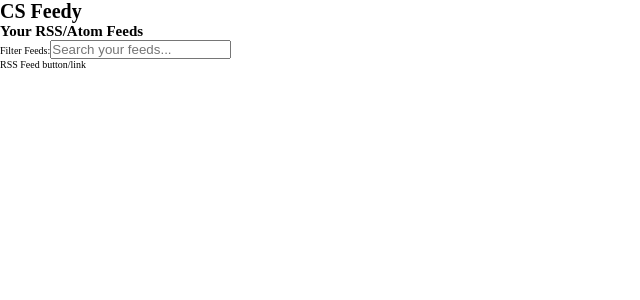
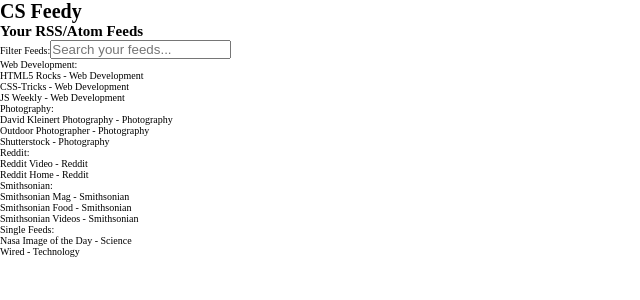
Before and after one commit to ARogala/cs-feedy, a React (Create React App) app: page / in a window 1280 px wide. Shown: the top 300 px of the page, without its empty margins (0-640 px from the left). Built offline with nearby package versions, Linux system fonts and the light colour scheme.

Commit message:
build feed button list from array of feeds

```diff
--- a/src/components/FeedBtnList.js
+++ b/src/components/FeedBtnList.js
@@ -3,12 +3,90 @@ import React from 'react';
 import PropTypes from 'prop-types';
 
 function FeedBtnList(props) {
-	console.log(props.allFeeds);
 
+	const allFeeds = props.allFeeds;
+
+	//https://stackoverflow.com/questions/4878756/how-to-capitalize-first-letter-of-each-word-like-a-2-word-city
+	function toTitleCase(str) {
+		return str.replace(/\w\S*/g, function(txt){
+		    return txt.charAt(0).toUpperCase() + txt.substr(1).toLowerCase();
+		});
+	}
+	//https://developer.mozilla.org/en-US/docs/Web/JavaScript/Reference/Global_Objects/Array/reduce
+	function groupBy(objectArray, property) {
+		return objectArray.reduce(function (acc, obj) {
+			//remove case sensitivity
+			obj[property] = toTitleCase(obj[property]);
+			//store the category in key
+			let key = obj[property];
+			//if the accumulator object at key is undefined place empty array
+			if (!acc[key]) {
+			  acc[key] = [];
+			}
+			//push objects with the same key into their array
+			//return accumulator
+			acc[key].push(obj);
+			return acc;
+		}, {});
+	}
+
+	//groupedFeeds is an object with arrays of feeds for each category {category1:[{...}], category2:[{...}], ...}
+	const groupedFeeds = groupBy(allFeeds, 'category');
+	console.log(groupedFeeds);
+	const allCategories = Object.keys(groupedFeeds);
+	console.log(allCategories);
+
+	/*
+		for each feed category if the number of feeds is greater than 1
+		build the DOM
+	*/
+	const dropDownUL = [];
+	for(let i = 0; i < allCategories.length; i++ ) {
+		if(groupedFeeds[allCategories[i]].length > 1) {
+			//build the dropDownUL
+			dropDownUL.push(
+				<li key={i}>
+					<span>{allCategories[i]}:</span>
+					<ul aria-label="submenu" className="dropDown">
+						{groupedFeeds[allCategories[i]].map((feed) => {
+							return (
+								<li
+									key={feed.id}
+									role="button"
+									tabIndex="0"
+								>
+									{feed.name + ' - ' + feed.category}
+								</li>
+							);
+						})}
+					</ul>
+				</li>
+			);
+		}
+	}
+
+	//build the DOM for the categories with one feed
+	const singleFeed = [];
+	for(let i = 0; i < allCategories.length; i++) {
+		if(groupedFeeds[allCategories[i]].length === 1) {
+			singleFeed.push(
+				<li
+					className="singleFeed"
+					key={groupedFeeds[allCategories[i]][0].id}
+					role="button"
+					tabIndex="0"
+				>
+					{groupedFeeds[allCategories[i]][0].name + ' - ' + groupedFeeds[allCategories[i]][0].category}
+				</li>
+			);
+		}
+	}
 
 	return (
-		<ul>
-			<li>RSS Feed button/link</li>
+		<ul className="feedBtnList">
+			{dropDownUL}
+			<span>Single Feeds:</span>
+			{singleFeed}
 		</ul>
 	);
 }
--- a/src/index.js
+++ b/src/index.js
@@ -9,79 +9,92 @@ let allFeeds = [
 	{
 		name: 'Nasa Image of the Day',
 		category: 'Science',
-		url:  'http://www.nasa.gov/rss/dyn/image_of_the_day.rss'
+		url:  'http://www.nasa.gov/rss/dyn/image_of_the_day.rss',
+		id: 0
 	},
 
 	{
 		name: 'HTML5 Rocks',
 		category: 'WeB Development',
-		url: 'http://feeds.feedburner.com/html5rocks'
+		url: 'http://feeds.feedburner.com/html5rocks',
+		id: 1
 	},
 
 	{
 		name: 'David Kleinert Photography',
 		category: 'Photography',
-		url: 'http://www.davidkphotography.com/index.php?x=atom'
+		url: 'http://www.davidkphotography.com/index.php?x=atom',
+		id: 2
 	},
 
 	{
 		name: 'Reddit Video',
 		category: 'Reddit',
-		url: 'http://www.reddit.com/r/videos/.rss'
+		url: 'http://www.reddit.com/r/videos/.rss',
+		id: 3
 	},
 
 	{
 		name: 'Outdoor Photographer',
 		category: 'Photography',
-		url: 'https://www.outdoorphotographer.com/feed/'
+		url: 'https://www.outdoorphotographer.com/feed/',
+		id: 4
 	},
 
 	{
 		name: 'Shutterstock',
 		category: 'Photography',
-		url: 'https://www.petapixel.com/feed'
+		url: 'https://www.petapixel.com/feed',
+		id: 5
 	},
 
 	{
 		name: 'Smithsonian Mag',
 		category: 'SmithsOniaN',
-		url: 'https://www.smithsonianmag.com/rss/multimedia/'
+		url: 'https://www.smithsonianmag.com/rss/multimedia/',
+		id: 6
 	},
 
 	{
 		name: 'Smithsonian Food',
 		category: 'Smithsonian',
-		url: 'https://www.smithsonianmag.com/rss/food/'
+		url: 'https://www.smithsonianmag.com/rss/food/',
+		id: 7
 	},
 
 	{
 		name: 'Wired',
 		category: 'Technology',
-		url: 'http://www.wired.com/feed'
+		url: 'http://www.wired.com/feed',
+		id: 8
 	},
 
 	{
 		name: 'CSS-Tricks',
 		category: 'Web development',
-		url: 'http://css-tricks.com/feed/'
+		url: 'http://css-tricks.com/feed/',
+		id: 9
 	},
 
 	{
 		name: 'Smithsonian Videos',
 		category: 'Smithsonian',
-		url: 'https://www.smithsonianmag.com/rss/videos/'
+		url: 'https://www.smithsonianmag.com/rss/videos/',
+		id: 10
 	},
 
 	{
 		name: 'Reddit Home',
 		category: 'Reddit',
-		url: 'https://www.reddit.com/.rss'
+		url: 'https://www.reddit.com/.rss',
+		id: 11
 	},
 
 	{
 		name: 'JS Weekly',
 		category: 'web Development',
-		url: 'https://javascriptweekly.com/rss/1a177hd2'
+		url: 'https://javascriptweekly.com/rss/1a177hd2',
+		id: 12
 	}
 ];
 
```
